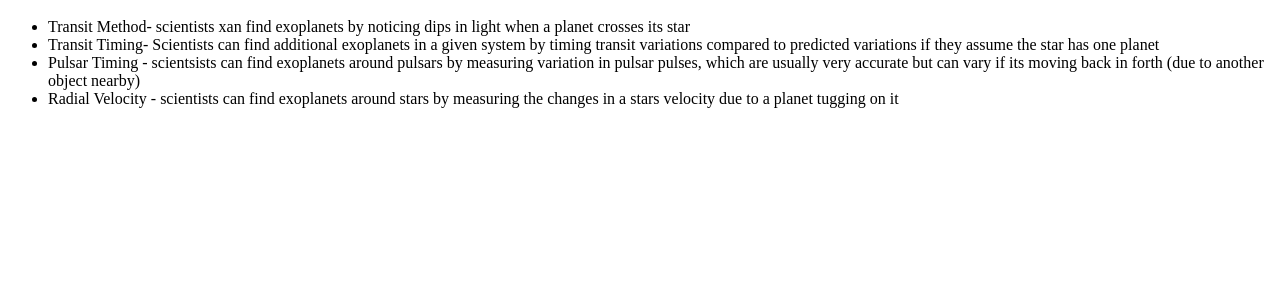
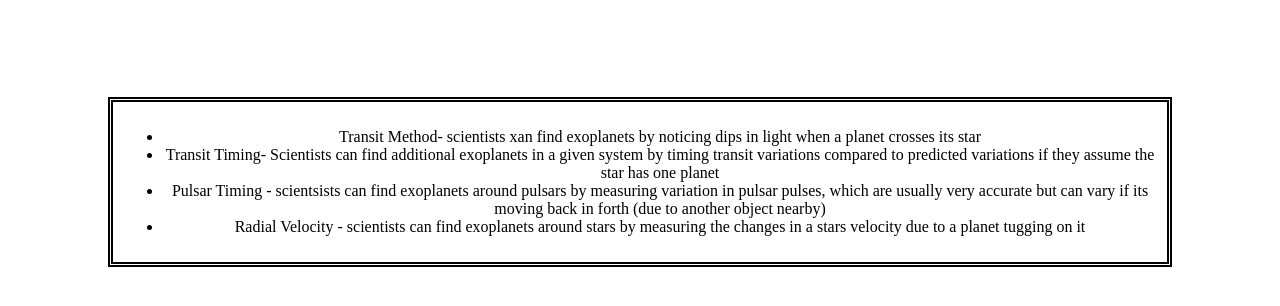
Before and after one commit to julianhuang32/web, a plain HTML site: page DiscoveryMethods.html in a window 1280 px wide. Shown: the part 48-354 px from the top of the page. Drawn offline with Linux system fonts and the light colour scheme.

Commit message:
Update backgrounds.css

```diff
--- a/backgrounds.css
+++ b/backgrounds.css
@@ -5,7 +5,7 @@ font-size: 150%;
 font-family: "Times New Roman", Times, serif;
 text-align: center;
 }
-*/
+
 /* CONTENT ON SUBPAGES */
 .content{
 
@@ -14,7 +14,7 @@ text-align: center;
     border: thick solid black;
     border-style: double ;
     padding: 10px;
-
+    margin: 100px;
 }
 
 
```
